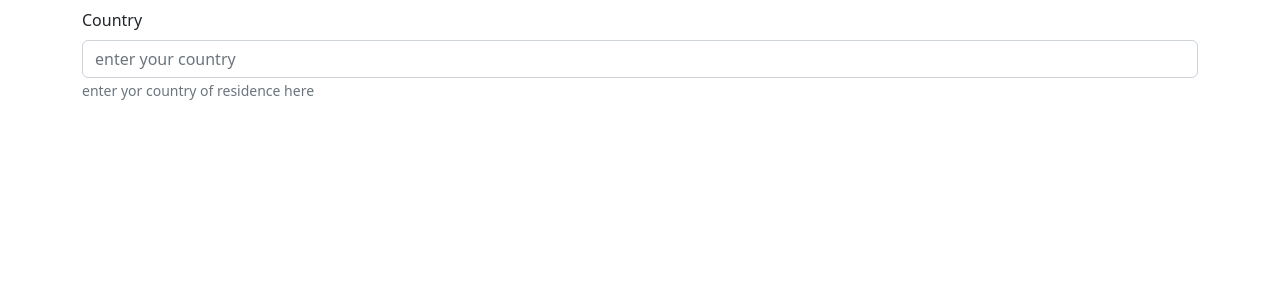
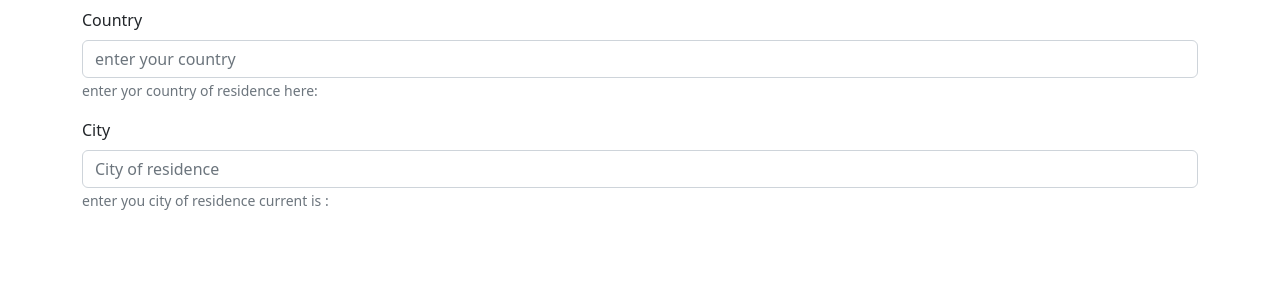
Before and after one commit to trevorius/SvelteDeAaZ-v1, a Svelte app: page / in a window 1280 px wide. Shown: the top 300 px of the page. Built offline with nearby package versions, Linux system fonts and the light colour scheme.

Commit message:
use bind value

```diff
--- a/src/first components/Form.svelte
+++ b/src/first components/Form.svelte
@@ -1,5 +1,6 @@
 <script>
   let country = '';
+  let city = '';
   const addCountry = (e) => {
     country = e.target.value;
     console.log(country);
@@ -7,6 +8,7 @@
 </script>
 
 <div class="container">
+  <form>
     <div class="mb-3 form-group">
       <label for="country" class="form-label">Country </label>
       <input
@@ -20,7 +22,26 @@
         aria-describedby="country__help"
       />
       <small id="country__help" class="text-muted"
-      >enter yor country of residence here
+        >enter yor country of residence here: {country}
       </small>
     </div>
+  </form>
+
+  <form>
+    <div class="mb-3">
+      <label for="city" class="form-label">City</label>
+      <input
+        bind:value={city}
+        type="text"
+        name="city"
+        id="city"
+        class="form-control"
+        placeholder="City of residence"
+        aria-describedby="helpCity"
+      />
+      <small id="helpCity" class="text-muted"
+        >enter you city of residence current is : {city}
+      </small>
     </div>
+  </form>
+</div>
```
Lines whose indentation alone changed are shown as unchanged.
